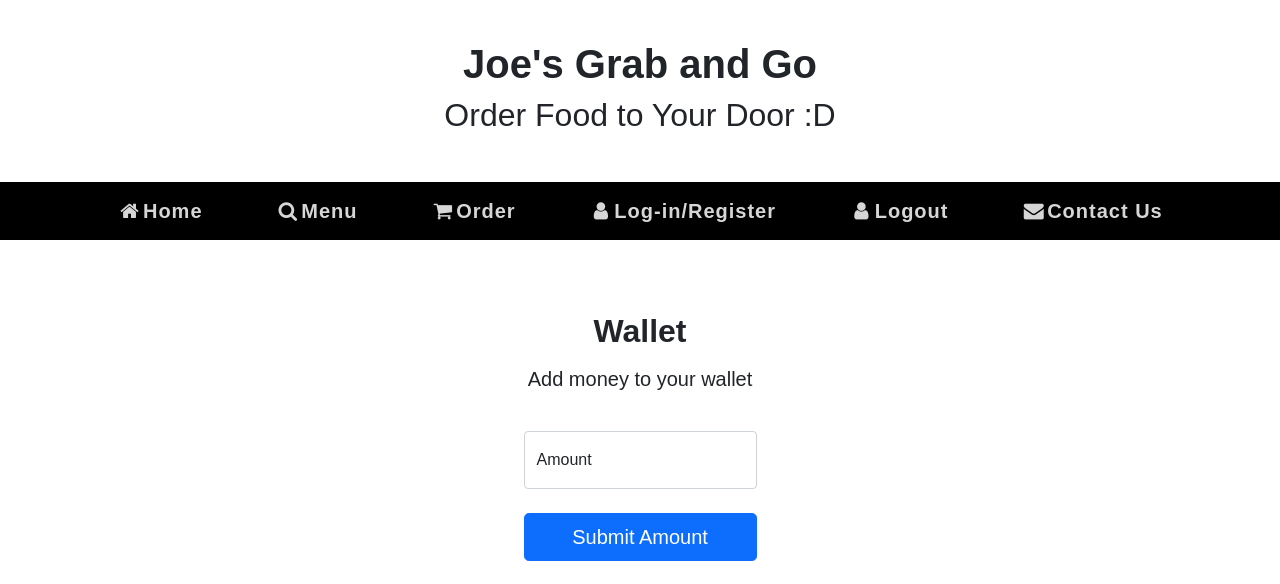
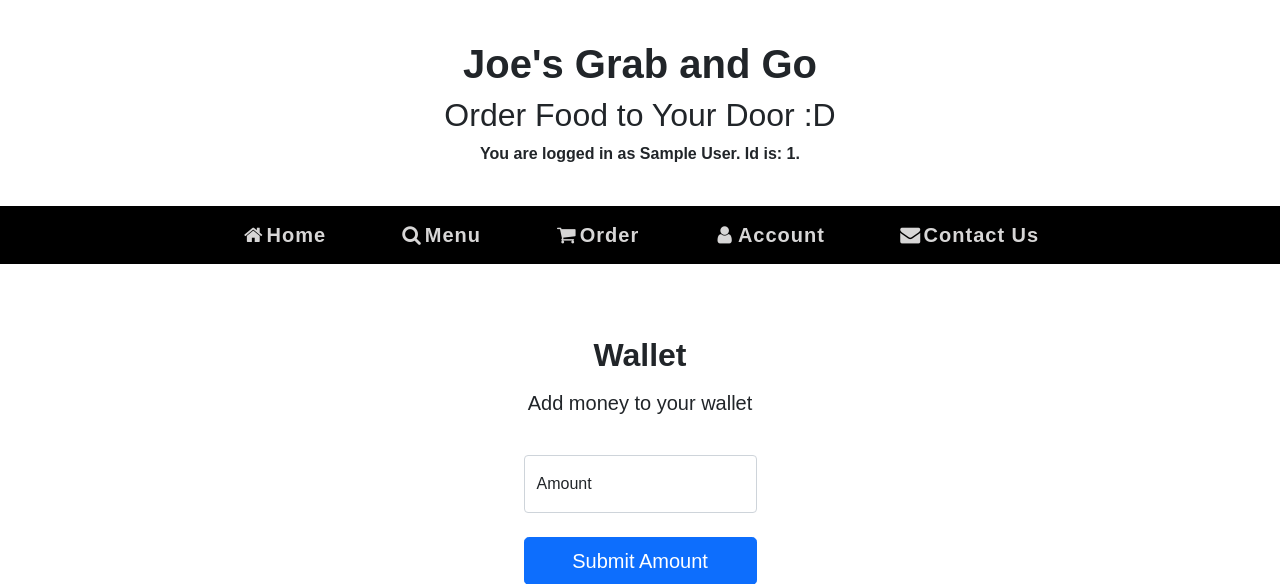
Before and after one commit to azhu000/Joe-s-Grab-and-Go, a Flask app: page /wallet in a window 1280 px wide. Shown: the top 584 px of the page. Run offline with Flask 2, Linux system fonts and the light colour scheme; a user stored in the database is signed in; tables that the repository leaves empty hold one stand-in row (values such as "Sample post"); parts of the project's set-up code (start-up, migrations or seed data) failed here and were passed over.

Commit message:
edited the wallet page

```diff
--- a/Ali_myqsl_app.py
+++ b/Ali_myqsl_app.py
@@ -30,7 +30,7 @@ from flask_bcrypt import Bcrypt
 # 3 = the name of your DB
 
 
-conn = "mysql+pymysql://root:john1715@localhost/test_schema"
+conn = "mysql+pymysql://root:MyDBserver1998@localhost/test_schema"
 
 #Creating the app which the Flsk app will run off
 app = Flask(__name__)
@@ -485,6 +485,12 @@ def menu_popular():
 @app.route('/wallet', methods = ['GET', 'POST'])
 @login_required
 def wallet():
+    user = 0
+    users_name = ""
+    if current_user.is_authenticated == True:
+        current_customer = 1
+        user = int(current_user.get_id())
+        users_name = str(current_user.name)
     if request.method == "POST":
         try:
             user = int(current_user.get_id())
@@ -499,7 +505,7 @@ def wallet():
         userid.wallet = float(new_amount)
         db.session.commit()
 
-    return render_template('wallet.html')
+    return render_template('wallet.html', user=user, users_name=users_name, current_customer=current_customer)
 
 #Currently not in use
 @app.route('/cart', methods = ['GET', 'POST'])
--- a/templates/wallet.html
+++ b/templates/wallet.html
@@ -125,6 +125,7 @@
       <div class="header">
       <h1><b>Joe's Grab and Go</b></h1>
       <h2>Order Food to  Your Door :D</h2>
+      <div><b>You are logged in as {{users_name}}. Id is: {{user}}.</b></div>
       </div>
 
       <nav role="navigation">
@@ -142,13 +143,25 @@
               <li><a href="#" aria-label="submenu"><b>Order History</b></a></li>
 
             </ul>
+            {%if current_customer == 0%}
+
         <li><a href="{{url_for('login')}}"><i class="fa fa-fw fa-user"></i><b>Log-in/Register</b></a>
           <ul id="sub-menu">
             <li><a href="{{url_for('login')}}" aria-label="submenu"><b>Log-in</b></a></li>
             <li><a href="{{url_for('register')}}" aria-label="submenu"><b>Register</b></a></li>
           </ul>
         </li>
-            <li><a href="{{url_for('logout')}}"><i class="fa fa-fw fa-user"></i><b>Logout</b></a>
+
+        {%elif current_customer == 1%}
+
+        <li><a href="{{url_for('customer_page')}}"><i class="fa fa-fw fa-user"></i><b>Account</b></a>
+          <ul id="sub-menu">
+            <li><a href="{{url_for('logout')}}" aria-label="submenu"><b>Logout</b></a></li>
+            <li><a href="{{url_for('register')}}" aria-label="submenu"><b>Balance</b></a></li>
+          </ul>
+        </li>
+        {%endif%}
+
             <li><a href="{{url_for('contact')}}"><i class="fa fa-fw fa-envelope"></i><b>Contact Us</b></a></li>
         </ul>
       </nav>
```
Lines whose indentation alone changed are shown as unchanged.
